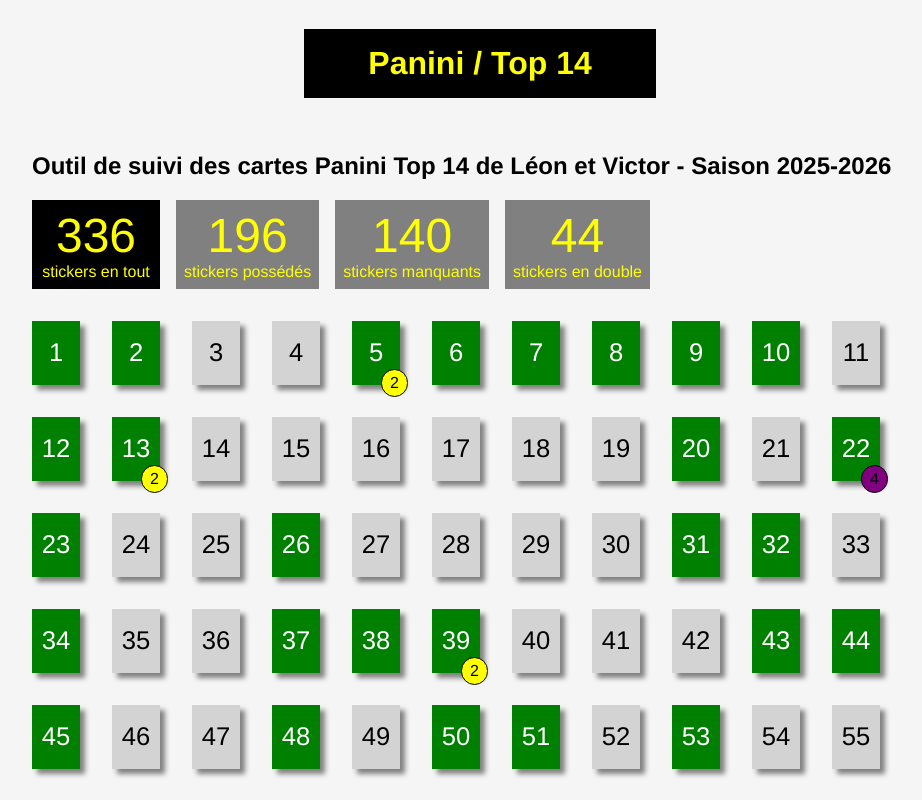
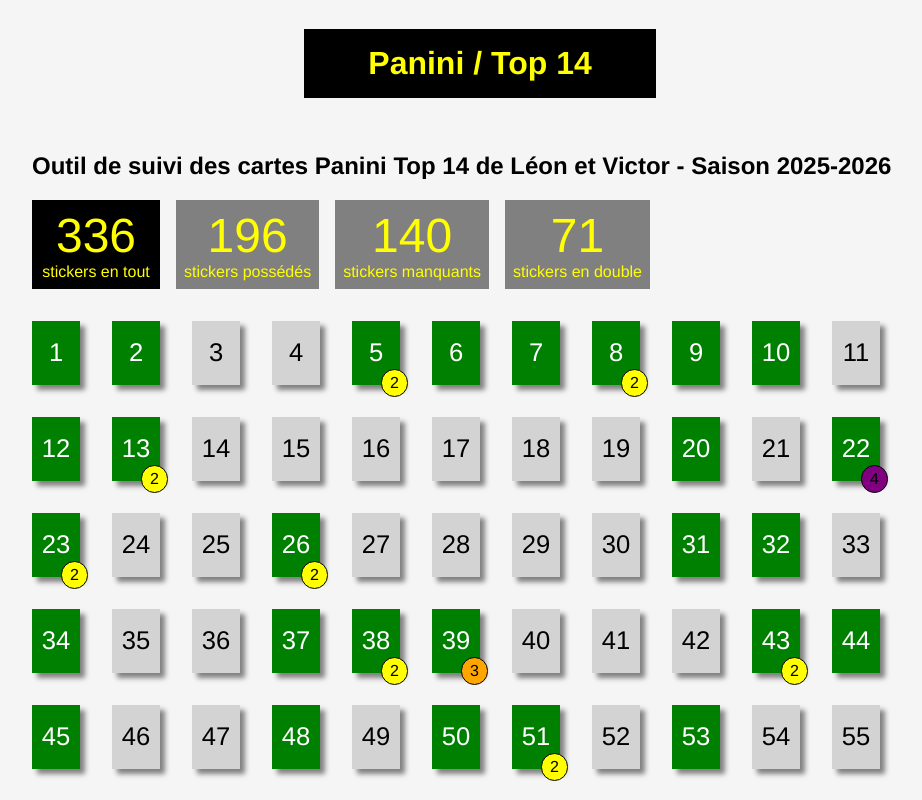
Before and after one commit to mdeverdelhan/panini-top14, an Angular app: page / in a window 1280 px wide. Shown: the top 800 px of the page, without its empty margins (160-1082 px from the left). Built offline with nearby package versions, Linux system fonts and the light colour scheme.

Commit message:
Add duplicates

```diff
--- a/src/app/app.ts
+++ b/src/app/app.ts
@@ -23,7 +23,7 @@
   { id: 5, exemplaires: 2 },
   { id: 6, exemplaires: 1 },
   { id: 7, exemplaires: 1 },
-  { id: 8, exemplaires: 1 },
+  { id: 8, exemplaires: 2 },
   { id: 9, exemplaires: 1 },
   { id: 10, exemplaires: 1 },
   { id: 11, exemplaires: 0 },
@@ -38,10 +38,10 @@
   { id: 20, exemplaires: 1 },
   { id: 21, exemplaires: 0 },
   { id: 22, exemplaires: 4 },
-  { id: 23, exemplaires: 1 },
+  { id: 23, exemplaires: 2 },
   { id: 24, exemplaires: 0 },
   { id: 25, exemplaires: 0 },
-  { id: 26, exemplaires: 1 },
+  { id: 26, exemplaires: 2 },
   { id: 27, exemplaires: 0 },
   { id: 28, exemplaires: 0 },
   { id: 29, exemplaires: 0 },
@@ -53,12 +53,12 @@
   { id: 35, exemplaires: 0 },
   { id: 36, exemplaires: 0 },
   { id: 37, exemplaires: 1 },
-  { id: 38, exemplaires: 1 },
-  { id: 39, exemplaires: 2 },
+  { id: 38, exemplaires: 2 },
+  { id: 39, exemplaires: 3 },
   { id: 40, exemplaires: 0 },
   { id: 41, exemplaires: 0 },
   { id: 42, exemplaires: 0 },
-  { id: 43, exemplaires: 1 },
+  { id: 43, exemplaires: 2 },
   { id: 44, exemplaires: 1 },
   { id: 45, exemplaires: 1 },
   { id: 46, exemplaires: 0 },
@@ -66,7 +66,7 @@
   { id: 48, exemplaires: 1 },
   { id: 49, exemplaires: 0 },
   { id: 50, exemplaires: 1 },
-  { id: 51, exemplaires: 1 },
+  { id: 51, exemplaires: 2 },
   { id: 52, exemplaires: 0 },
   { id: 53, exemplaires: 1 },
   { id: 54, exemplaires: 0 },
@@ -75,14 +75,14 @@
   { id: 57, exemplaires: 1 },
   { id: 58, exemplaires: 0 },
   { id: 59, exemplaires: 1 },
-  { id: 60, exemplaires: 1 },
+  { id: 60, exemplaires: 2 },
   { id: 61, exemplaires: 2 },
   { id: 62, exemplaires: 0 },
   { id: 63, exemplaires: 2 },
   { id: 64, exemplaires: 1 },
   { id: 65, exemplaires: 1 },
   { id: 66, exemplaires: 0 },
-  { id: 67, exemplaires: 1 },
+  { id: 67, exemplaires: 2 },
   { id: 68, exemplaires: 0 },
   { id: 69, exemplaires: 0 },
   { id: 70, exemplaires: 0 },
@@ -99,23 +99,23 @@
   { id: 81, exemplaires: 0 },
   { id: 82, exemplaires: 2 },
   { id: 83, exemplaires: 0 },
-  { id: 84, exemplaires: 1 },
-  { id: 85, exemplaires: 1 },
+  { id: 84, exemplaires: 2 },
+  { id: 85, exemplaires: 2 },
   { id: 86, exemplaires: 1 },
   { id: 87, exemplaires: 1 },
   { id: 88, exemplaires: 1 },
   { id: 89, exemplaires: 0 },
   { id: 90, exemplaires: 1 },
-  { id: 91, exemplaires: 1 },
+  { id: 91, exemplaires: 2 },
   { id: 92, exemplaires: 2 },
-  { id: 93, exemplaires: 1 },
+  { id: 93, exemplaires: 2 },
   { id: 94, exemplaires: 1 },
   { id: 95, exemplaires: 0 },
   { id: 96, exemplaires: 1 },
   { id: 97, exemplaires: 1 },
   { id: 98, exemplaires: 2 },
-  { id: 99, exemplaires: 2 },
-  { id: 100, exemplaires: 1 },
+  { id: 99, exemplaires: 3 },
+  { id: 100, exemplaires: 2 },
   { id: 101, exemplaires: 2 },
   { id: 102, exemplaires: 0 },
   { id: 103, exemplaires: 0 },
@@ -129,14 +129,14 @@
   { id: 111, exemplaires: 0 },
   { id: 112, exemplaires: 1 },
   { id: 113, exemplaires: 0 },
-  { id: 114, exemplaires: 2 },
-  { id: 115, exemplaires: 2 },
+  { id: 114, exemplaires: 3 },
+  { id: 115, exemplaires: 3 },
   { id: 116, exemplaires: 0 },
-  { id: 117, exemplaires: 1 },
+  { id: 117, exemplaires: 2 },
   { id: 118, exemplaires: 0 },
   { id: 119, exemplaires: 1 },
   { id: 120, exemplaires: 0 },
-  { id: 121, exemplaires: 1 },
+  { id: 121, exemplaires: 2 },
   { id: 122, exemplaires: 1 },
   { id: 123, exemplaires: 0 },
   { id: 124, exemplaires: 1 },
@@ -144,21 +144,21 @@
   { id: 126, exemplaires: 0 },
   { id: 127, exemplaires: 0 },
   { id: 128, exemplaires: 0 },
-  { id: 129, exemplaires: 1 },
+  { id: 129, exemplaires: 2 },
   { id: 130, exemplaires: 2 },
   { id: 131, exemplaires: 1 },
   { id: 132, exemplaires: 1 },
   { id: 133, exemplaires: 1 },
   { id: 134, exemplaires: 0 },
   { id: 135, exemplaires: 0 },
-  { id: 136, exemplaires: 1 },
+  { id: 136, exemplaires: 2 },
   { id: 137, exemplaires: 1 },
   { id: 138, exemplaires: 1 },
   { id: 139, exemplaires: 0 },
   { id: 140, exemplaires: 0 },
   { id: 141, exemplaires: 1 },
   { id: 142, exemplaires: 1 },
-  { id: 143, exemplaires: 2 },
+  { id: 143, exemplaires: 3 },
   { id: 144, exemplaires: 0 },
   { id: 145, exemplaires: 1 },
   { id: 146, exemplaires: 2 },
@@ -179,24 +179,24 @@
   { id: 161, exemplaires: 0 },
   { id: 162, exemplaires: 0 },
   { id: 163, exemplaires: 1 },
-  { id: 164, exemplaires: 1 },
+  { id: 164, exemplaires: 2 },
   { id: 165, exemplaires: 1 },
   { id: 166, exemplaires: 1 },
   { id: 167, exemplaires: 0 },
-  { id: 168, exemplaires: 2 },
+  { id: 168, exemplaires: 3 },
   { id: 169, exemplaires: 1 },
   { id: 170, exemplaires: 0 },
-  { id: 171, exemplaires: 2 },
+  { id: 171, exemplaires: 3 },
   { id: 172, exemplaires: 0 },
   { id: 173, exemplaires: 1 },
-  { id: 174, exemplaires: 2 },
+  { id: 174, exemplaires: 3 },
   { id: 175, exemplaires: 0 },
   { id: 176, exemplaires: 0 },
   { id: 177, exemplaires: 1 },
   { id: 178, exemplaires: 1 },
   { id: 179, exemplaires: 1 },
   { id: 180, exemplaires: 1 },
-  { id: 181, exemplaires: 1 },
+  { id: 181, exemplaires: 2 },
   { id: 182, exemplaires: 0 },
   { id: 183, exemplaires: 0 },
   { id: 184, exemplaires: 0 },
@@ -215,8 +215,8 @@
   { id: 197, exemplaires: 1 },
   { id: 198, exemplaires: 1 },
   { id: 199, exemplaires: 0 },
-  { id: 200, exemplaires: 1 },
-  { id: 201, exemplaires: 2 },
+  { id: 200, exemplaires: 2 },
+  { id: 201, exemplaires: 3 },
   { id: 202, exemplaires: 0 },
   { id: 203, exemplaires: 0 },
   { id: 204, exemplaires: 2 },
@@ -258,20 +258,20 @@
   { id: 240, exemplaires: 1 },
   { id: 241, exemplaires: 1 },
   { id: 242, exemplaires: 1 },
-  { id: 243, exemplaires: 1 },
+  { id: 243, exemplaires: 2 },
   { id: 244, exemplaires: 0 },
   { id: 245, exemplaires: 1 },
   { id: 246, exemplaires: 1 },
-  { id: 247, exemplaires: 1 },
+  { id: 247, exemplaires: 2 },
   { id: 248, exemplaires: 1 },
   { id: 249, exemplaires: 1 },
   { id: 250, exemplaires: 1 },
   { id: 251, exemplaires: 1 },
   { id: 252, exemplaires: 0 },
   { id: 253, exemplaires: 0 },
-  { id: 254, exemplaires: 1 },
-  { id: 255, exemplaires: 2 },
-  { id: 256, exemplaires: 1 },
+  { id: 254, exemplaires: 2 },
+  { id: 255, exemplaires: 3 },
+  { id: 256, exemplaires: 2 },
   { id: 257, exemplaires: 1 },
   { id: 258, exemplaires: 1 },
   { id: 259, exemplaires: 1 },
@@ -298,7 +298,7 @@
   { id: 280, exemplaires: 0 },
   { id: 281, exemplaires: 1 },
   { id: 282, exemplaires: 1 },
-  { id: 283, exemplaires: 1 },
+  { id: 283, exemplaires: 2 },
   { id: 284, exemplaires: 1 },
   { id: 285, exemplaires: 0 },
   { id: 286, exemplaires: 1 },
@@ -314,7 +314,7 @@
   { id: 296, exemplaires: 0 },
   { id: 297, exemplaires: 1 },
   { id: 298, exemplaires: 0 },
-  { id: 299, exemplaires: 2 },
+  { id: 299, exemplaires: 3 },
   { id: 300, exemplaires: 0 },
   { id: 301, exemplaires: 0 },
   { id: 302, exemplaires: 1 },
@@ -326,27 +326,27 @@
   { id: 308, exemplaires: 1 },
   { id: 309, exemplaires: 1 },
   { id: 310, exemplaires: 0 },
-  { id: 311, exemplaires: 1 },
+  { id: 311, exemplaires: 2 },
   { id: 312, exemplaires: 1 },
   { id: 313, exemplaires: 0 },
-  { id: 314, exemplaires: 2 },
+  { id: 314, exemplaires: 3 },
   { id: 315, exemplaires: 2 },
   { id: 316, exemplaires: 1 },
   { id: 317, exemplaires: 0 },
-  { id: 318, exemplaires: 3 },
+  { id: 318, exemplaires: 4 },
   { id: 319, exemplaires: 1 },
-  { id: 320, exemplaires: 2 },
+  { id: 320, exemplaires: 3 },
   { id: 321, exemplaires: 0 },
   { id: 322, exemplaires: 0 },
   { id: 323, exemplaires: 0 },
   { id: 324, exemplaires: 0 },
-  { id: 325, exemplaires: 2 },
+  { id: 325, exemplaires: 3 },
   { id: 326, exemplaires: 0 },
   { id: 327, exemplaires: 0 },
   { id: 328, exemplaires: 1 },
   { id: 329, exemplaires: 2 },
   { id: 330, exemplaires: 1 },
-  { id: 331, exemplaires: 1 },
+  { id: 331, exemplaires: 2 },
   { id: 332, exemplaires: 2 },
   { id: 333, exemplaires: 1 },
   { id: 334, exemplaires: 0 },
```
